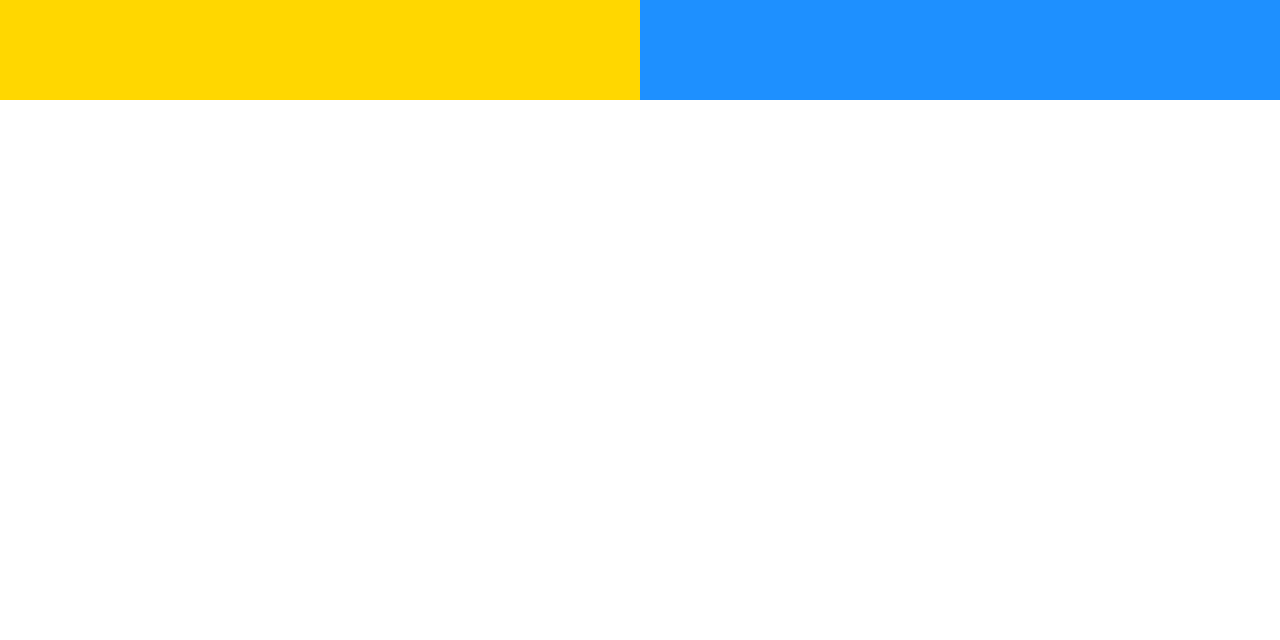
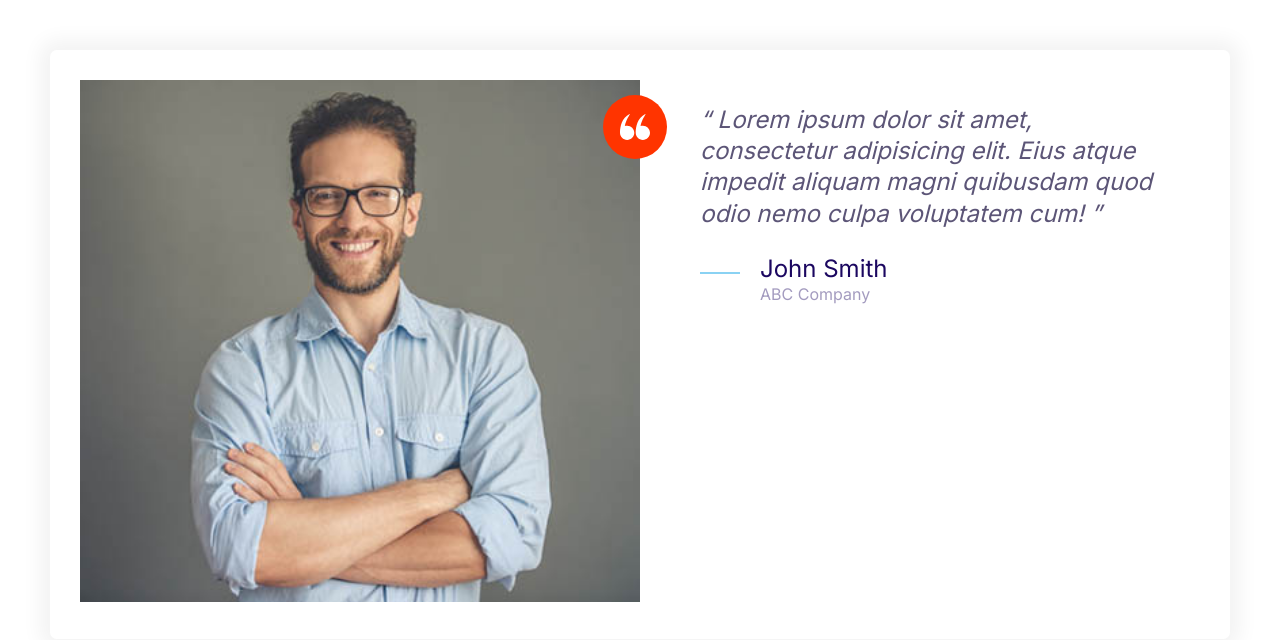
Before and after one commit to lgrizo/moshify, a plain HTML site: page index.html in a window 1280 px wide. Drawn offline with Linux system fonts and the light colour scheme.

Commit message:
Build testimonial component

```diff
--- a/css/styles.css
+++ b/css/styles.css
@@ -169,6 +169,16 @@ a {
     fill: var(--color-primary);
 }
 
+
+.icon--white {
+    fill: #fff;
+}
+
+.icon--small {
+    width: 30px;
+    height: 30px;
+}
+
 .icon-container {
     background: #f3f9fa;
     width: 64px;
@@ -177,6 +187,10 @@ a {
     display: inline-flex;
     justify-content: center;
     align-items: center;
+}
+
+.icon-container--accent {
+    background: var(--color-accent);
 }
 
 /* Buttons */
@@ -442,3 +456,34 @@ a {
         grid-template-columns: 1fr 1fr;
     }
 }
+
+/* Testimonial */
+.testimonial {
+    padding: 3rem;
+}
+
+.testimonial__image {
+    position: relative;
+}
+
+
+.testimonial__image > img{
+    width: 100%;
+}
+
+.testimonial__image > .icon-container {
+    position: absolute;
+    top: 1.5rem;
+    right: -27px;
+}
+
+@media screen and (min-width: 768px) {
+    .testimonial .quote,
+    .testimonial .quote__author {
+        font-size: 2.4rem;
+    }
+
+    .testimonial .quote {
+        margin-left: 6rem;
+    }
+}
--- a/index.html
+++ b/index.html
@@ -13,10 +13,37 @@
   />
   <link rel="stylesheet" href="css/normalize.css" />
   <link rel="stylesheet" href="css/styles.css" />
-  <body>
-    <div class="grid grid--1x2">
-      <div style="height: 100px; background: gold"></div>
-      <div style="height: 100px; background: dodgerblue"></div>
+  <body style="padding: 5rem">
+    <div class="card testimonial">
+      <div class="grid grid--1x2">
+        <div class="testimonial__image">
+          <img src="images/testimonial.jpg" alt="A happy smiling customer" />
+          <span class="icon-container icon-container--accent">
+            <svg class="icon icon--white icon--small">
+              <use xlink:href="images/sprite.svg#quotes"></use>
+            </svg>
+          </span>
+        </div>
+        <blockquote class="quote">
+          <p class="quote__text">
+            Lorem ipsum dolor sit amet, consectetur adipisicing elit. Eius atque
+            impedit aliquam magni quibusdam quod odio nemo culpa voluptatem cum!
+          </p>
+          <footer>
+            <div class="media">
+              <div class="media__image">
+                <svg class="icon icon--primary quote__line">
+                  <use xlink:href="images/sprite.svg#line"></use>
+                </svg>
+              </div>
+              <div class="media__body">
+                <h3 class="media__title quote__author">John Smith</h3>
+                <p class="quote__organization">ABC Company</p>
+              </div>
+            </div>
+          </footer>
+        </blockquote>
+      </div>
     </div>
   </body>
 </html>
```
Also changed, not shown: components/testimonial.html (added, +29 -0 lines), images/testimonial.jpg (added).
